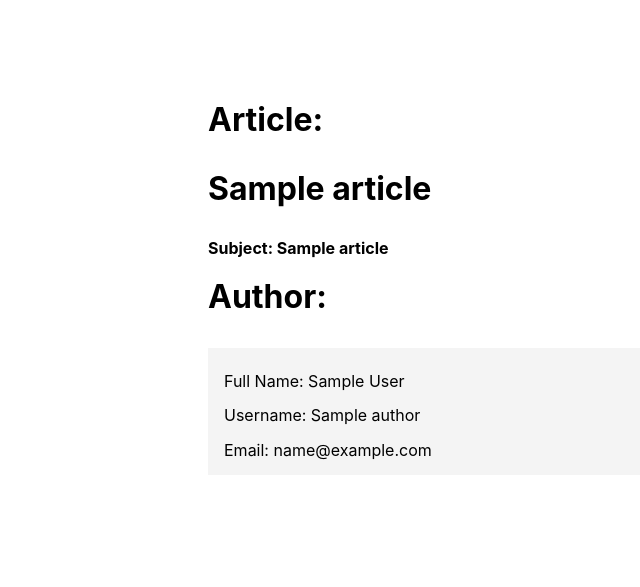
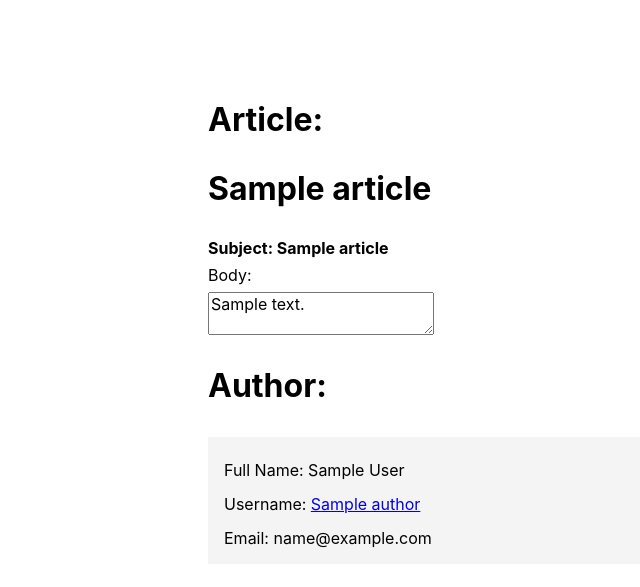
Before and after one commit to savvagen/django-profiling-poc, a Django app: page /articles/1/ in a window 1280 px wide. Shown: the part 52-639 px from the top of the page, without its empty margins (192-832 px from the left). Run offline with Django 3.2, Linux system fonts and the light colour scheme; tables that the repository leaves empty hold one stand-in row (values such as "Sample post"); some libraries are stand-ins or nearby versions.

Commit message:
Final version

```diff
--- a/src/templates/article_details.html
+++ b/src/templates/article_details.html
@@ -3,12 +3,14 @@
         <div class="mw6 center pa3 sans-serif">
             <h1 class="mb4">Article: {{ article.title | linebreaks}}</h1>
             <header class="b mb2">Subject: {{ article.subject }}</header>
+            <header class="mb2">Body:</header>
+            <textarea class="mb2">{{ article.body }}</textarea>
             <h1 class="mb4">Author:</h1>
             <p>
             <div class="pa2 mb3 striped--near-white">
                 <div class="pl2">
                     <p class="mb2">Full Name: {{ author.first_name }} {{ author.last_name }}</p>
-                    <p class="mb2">Username: {{ author.name }} </p>
+                    <p class="mb2">Username: <a href="/authors/{{ author.id }}">{{ author.name }}</a> </p>
                     <p class="mb2">Email: {{ author.email }}</p>
                 </div>
             </div>
--- a/src/templates/author_details.html
+++ b/src/templates/author_details.html
@@ -15,7 +15,7 @@
                 {% for a in author_articles %}
                 <tr class="striped--light-gray">
                    <td class="pv2 ph3">{{ a.id }}</td>
-                   <td class="pv2 ph3">{{ a.title }}</td>
+                   <td class="pv2 ph3"><a href="/articles/{{ a.id }}">{{ a.title }}</a></td>
                    <td class="pv2 ph3">{{ a.body }}</td>
                 </tr>
                 {% endfor %}
```
